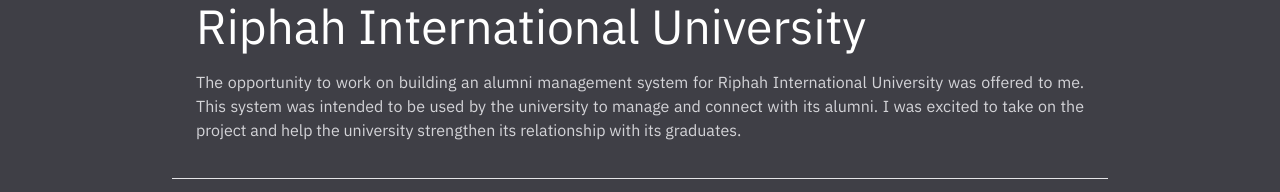
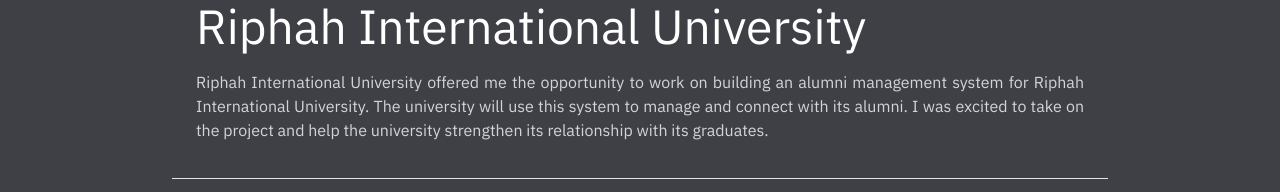
Before and after one commit to lablnet/lablnet.com, a Vue app: page /work/riphah in a window 1280 px wide. Shown: the part 597-789 px from the top of the page. Built offline with nearby package versions, Linux system fonts and the light colour scheme.

Commit message:
refactor
Signed-off-by: Muhammad Umer Farooq <umer@lablnet.com>

```diff
--- a/src/views/ProjectsView.vue
+++ b/src/views/ProjectsView.vue
@@ -64,7 +64,7 @@
         },
         {
           name: 'Riphah International University.',
-          description: 'The opportunity to work on building an alumni management system for Riphah International University was offered to me. This system was intended to be used by the university to manage and connect with its alumni. I was excited to take on the project and help the university strengthen its relationship with its graduates.',
+          description: 'Riphah International University offered me the opportunity to work on building an alumni management system for Riphah International University. The university will use this system to manage and connect with its alumni. I was excited to take on the project and help the university strengthen its relationship with its graduates.',
           image: require('../assets/images/riphah.png'),
           link: 'riphah',
         }
--- a/src/views/work/RiphahView.vue
+++ b/src/views/work/RiphahView.vue
@@ -107,7 +107,7 @@
                 },
             ],
             title: "Riphah International University",
-            description: "The opportunity to work on building an alumni management system for Riphah International University was offered to me. This system was intended to be used by the university to manage and connect with its alumni. I was excited to take on the project and help the university strengthen its relationship with its graduates.",
+            description: "Riphah International University offered me the opportunity to work on building an alumni management system for Riphah International University. The university will use this system to manage and connect with its alumni. I was excited to take on the project and help the university strengthen its relationship with its graduates.",
         }
     },
     computed: {
```
